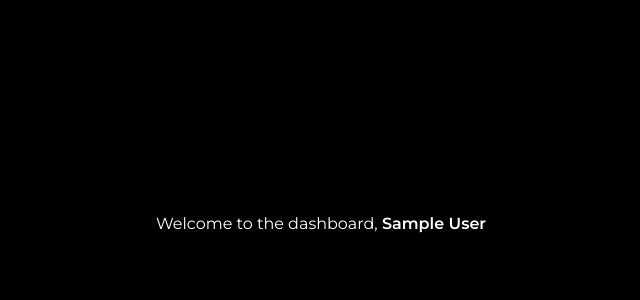
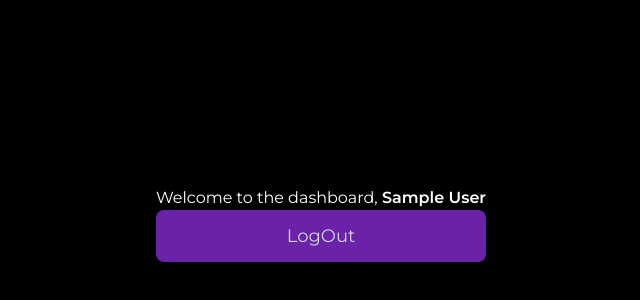
Before and after one commit to LucasBDC/BlockShare-SUPER, a Next.js app: page /dashboard in a window 1280 px wide. Shown: the part 176-476 px from the top of the page, without its empty margins (319-959 px from the left). Built offline with nearby package versions, Linux system fonts and the light colour scheme; no server answers; sample sign-in values are in the browser's storage.

Commit message:
trunna fix the google form

```diff
--- a/src/app/( pages )/( auth )/login/page.tsx
+++ b/src/app/( pages )/( auth )/login/page.tsx
@@ -20,8 +20,7 @@ export default function Login() {
 
   function HandleGoogleSignup() {
     signInWithPopup(auth, provider)
-
-  .then((result) => {
+    .then((result) => {
     // This gives you a Google Access Token. You can use it to access the Google API.
     const credential =  GoogleAuthProvider.credentialFromResult(result);
     if(credential != null){
@@ -81,9 +80,9 @@ export default function Login() {
           <StyledButtons texto="ENTRAR"/>
 
         </form>
-        <form onSubmit={HandleGoogleSignup}>
-        <StyledButtons texto="GOOGLE"/>
-        </form>
+        {/* <form onSubmit={HandleGoogleSignup} method="post"> */}
+          <StyledButtons texto="GOOGLE" onclick={() => HandleGoogleSignup()}/>
+        {/* </form> */}
     </div>
   );
 }
--- a/src/app/( pages )/( dashpages )/dashboard/page.tsx
+++ b/src/app/( pages )/( dashpages )/dashboard/page.tsx
@@ -3,11 +3,19 @@ import LoggedInGuard from "@/app/( hooks )/loggedinguard"
 import { getAuth } from "firebase/auth"
 import {auth} from '@/app/( firebase )/firebase'
 
+import StyledButtons from "@/components/styledbuttons"
+import { useRouter } from "next/navigation"
+
 export default function Dashboard(){
+    const router =  useRouter();
+    function handleLogout(){
+        router.push('/login')
+    }
     return(
         <div className="flex h-screen justify-center items-center">
             <LoggedInGuard>
             <h1 className="text-center">Welcome to the dashboard, <span className="font-semibold">{auth.currentUser?.displayName}</span></h1>
+            <StyledButtons texto="LogOut" onclick={() => handleLogout()}/>
             </LoggedInGuard>
         </div>
     )
```
